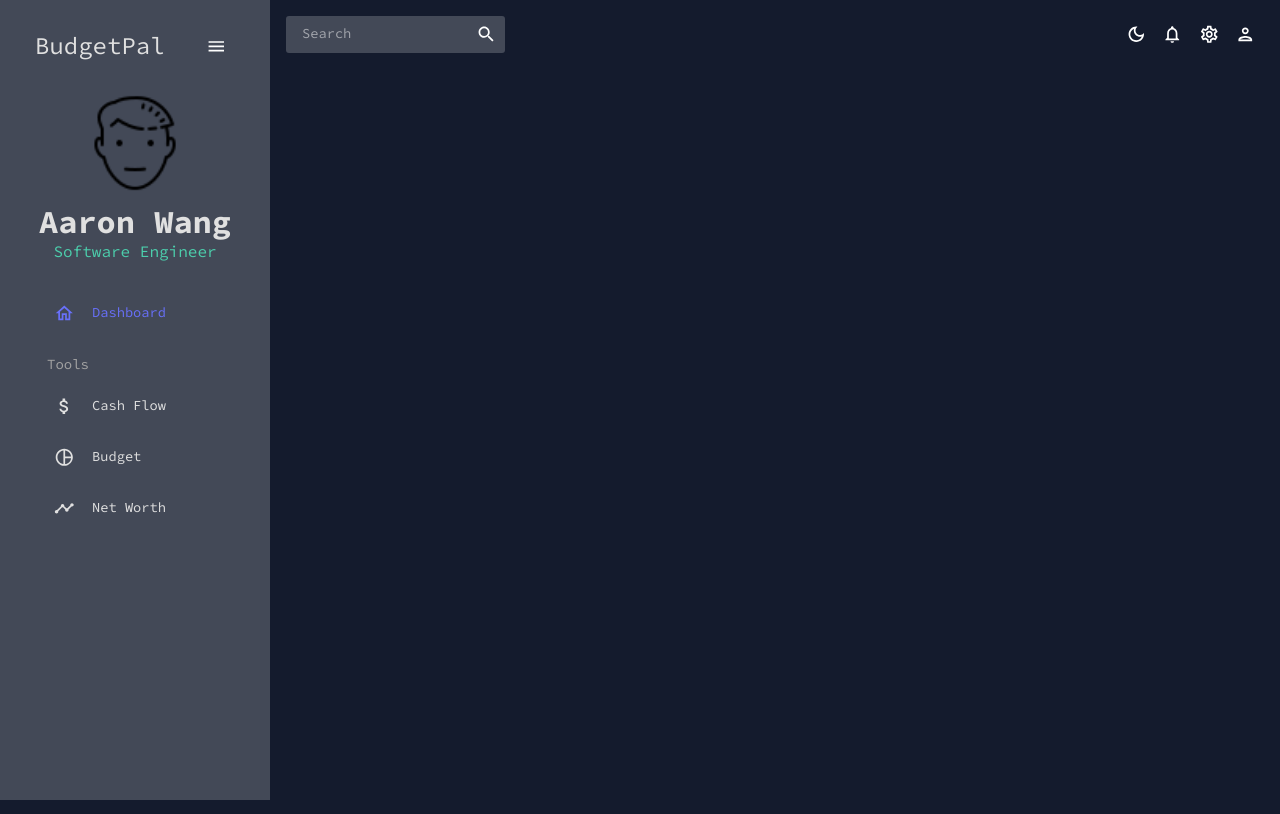
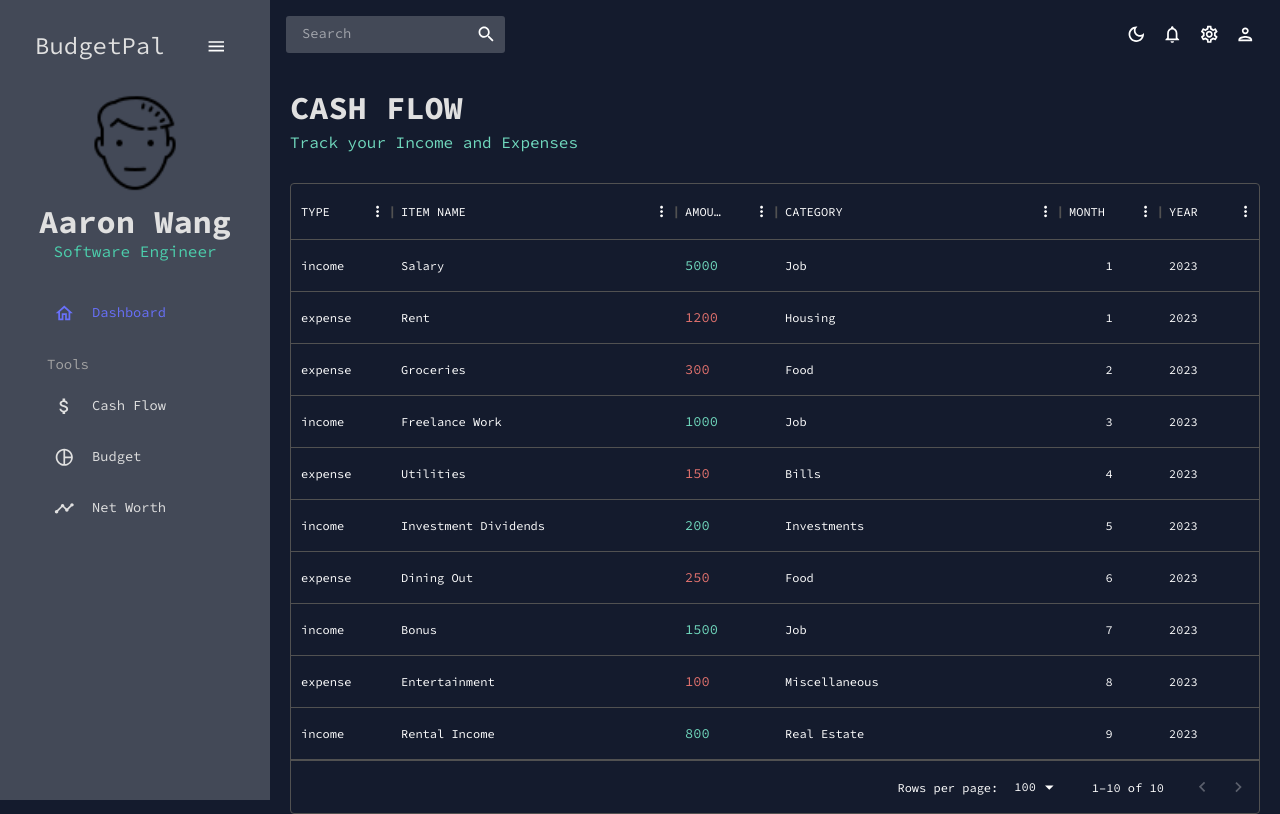
Before and after one commit to Aaronw7/budget-pal, a React (Create React App) app in the folder frontend/: page /cashflow in a window 1280 px wide. Built offline with nearby package versions, Linux system fonts and the light colour scheme; a web font is replaced by a local one.

Commit message:
created cashflow table

```diff
--- a/frontend/src/App.js
+++ b/frontend/src/App.js
@@ -4,8 +4,7 @@ import { Routes, Route } from "react-router-dom";
 import Topbar from "./scenes/global/Topbar";
 import Sidebar from "./scenes/global/Sidebar";
 import Dashboard from "./scenes/dashboard";
-// import Networth from "./scenes/networth";
-// import Cashflow from "./scenes/cashflow";
+import CashFlow from "./scenes/cashflow";
 // import Budget from "./scenes/budget";
 // import Form from "./scenes/form";
 // import Pie from "./scenes/pie";
@@ -25,7 +24,7 @@ function App() {
             <Topbar />
             <Routes>
               <Route path="/" element={<Dashboard />} />
-              {/* <Route path="/cashflow" element={<Cashflow />} /> */}
+              <Route path="/cashflow" element={<CashFlow />} />
               {/* <Route path="/budget" element={<Budget />} /> */}
               {/* <Route path="/form" element={<Form />} /> */}
               {/* <Route path="/pie" element={<Pie />} /> */}
--- /dev/null
+++ b/frontend/src/data/mockCashFlowData.js
@@ -0,0 +1,93 @@
+export const mockCashFlowData = [
+  {
+    id: 1,
+    type: 'income',
+    name: 'Salary',
+    amount: 5000,
+    category: 'Job',
+    month: 1,
+    year: 2023
+  },
+  {
+    id: 2,
+    type: 'expense',
+    name: 'Rent',
+    amount: 1200,
+    category: 'Housing',
+    month: 1,
+    year: 2023
+  },
+  {
+    id: 3,
+    type: 'expense',
+    name: 'Groceries',
+    amount: 300,
+    category: 'Food',
+    month: 2,
+    year: 2023
+  },
+  {
+    id: 4,
+    type: 'income',
+    name: 'Freelance Work',
+    amount: 1000,
+    category: 'Job',
+    month: 3,
+    year: 2023
+  },
+  {
+    id: 5,
+    type: 'expense',
+    name: 'Utilities',
+    amount: 150,
+    category: 'Bills',
+    month: 4,
+    year: 2023
+  },
+  {
+    id: 6,
+    type: 'income',
+    name: 'Investment Dividends',
+    amount: 200,
+    category: 'Investments',
+    month: 5,
+    year: 2023
+  },
+  {
+    id: 7,
+    type: 'expense',
+    name: 'Dining Out',
+    amount: 250,
+    category: 'Food',
+    month: 6,
+    year: 2023
+  },
+  {
+    id: 8,
+    type: 'income',
+    name: 'Bonus',
+    amount: 1500,
+    category: 'Job',
+    month: 7,
+    year: 2023
+  },
+  {
+    id: 9,
+    type: 'expense',
+    name: 'Entertainment',
+    amount: 100,
+    category: 'Miscellaneous',
+    month: 8,
+    year: 2023
+  },
+  {
+    id: 10,
+    type: 'income',
+    name: 'Rental Income',
+    amount: 800,
+    category: 'Real Estate',
+    month: 9,
+    year: 2023
+  },
+  // Add more mock data items as needed...
+];
--- /dev/null
+++ b/frontend/src/scenes/cashflow/index.jsx
@@ -0,0 +1,44 @@
+import { Box, Typography, useTheme } from "@mui/material";
+import Header from "../../components/Header";
+import { DataGrid } from "@mui/x-data-grid";
+import { mockCashFlowData } from "../../data/mockCashFlowData";
+import { tokens } from "../../theme";
+
+const CashFlow = () => {
+  const theme = useTheme();
+  const colors = tokens(theme.palette.mode);
+
+  const columns = [
+    { field: "type", headerName: "TYPE" },
+    { field: "name", headerName: "ITEM NAME", flex: 1 },
+    {
+      field: "amount",
+      headerName: "AMOUNT",
+      renderCell: ({ row: { type, amount }}) => {
+        return (
+          <Typography color={
+            type === "income"
+              ? colors.greenAccent[400]
+              : colors.redAccent[400]
+          }>
+            {amount}
+          </Typography>
+        )
+      }
+    },
+    { field: "category", headerName: "CATEGORY", flex: 1 },
+    { field: "month", headerName: "MONTH", align: "center" },
+    { field: "year", headerName: "YEAR" }
+  ]
+
+  return (
+    <Box m="20px">
+      <Header title="CASH FLOW" subtitle="Track your Income and Expenses" />
+      <Box>
+        <DataGrid rows={mockCashFlowData} columns={columns} />
+      </Box>
+    </Box>
+  )
+}
+
+export default CashFlow;
```
